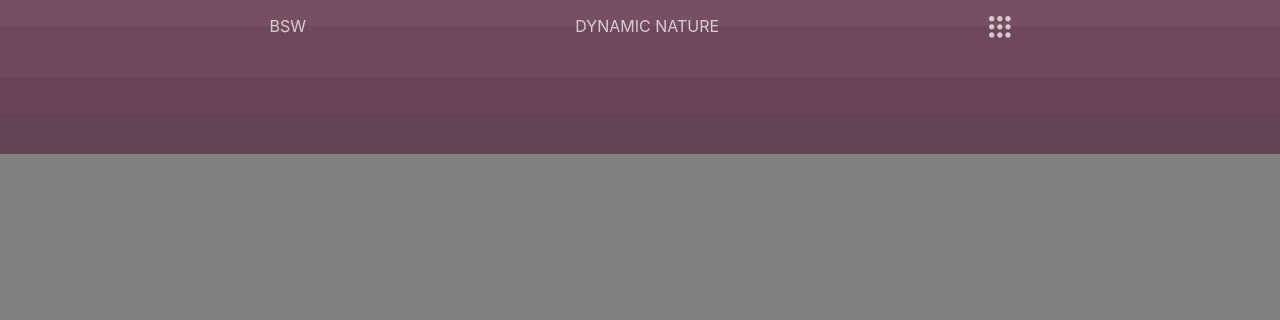
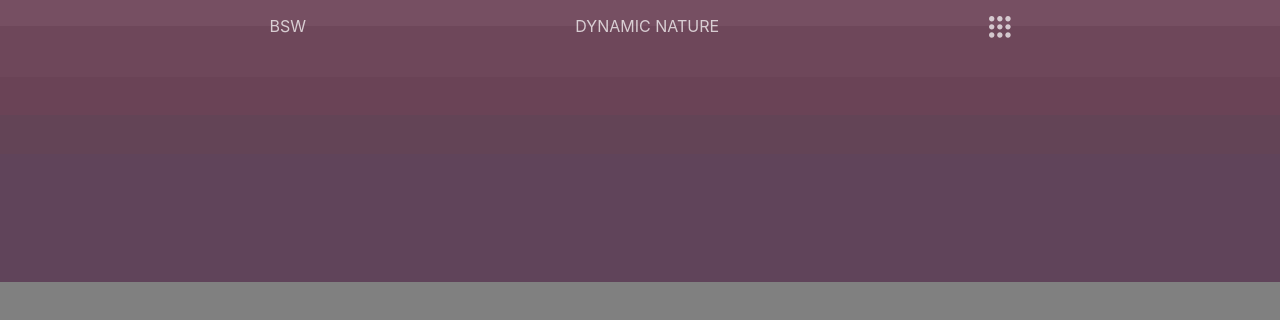
Before and after one commit to bell-sarian/dynamic-nature, a React (Create React App) app: page / in a window 1280 px wide. Shown: the top 320 px of the page. Built offline with nearby package versions, Linux system fonts and the light colour scheme.

Commit message:
create block component to use in OceanSunset

```diff
--- /dev/null
+++ b/src/Art/OceanSunset/Block/Block.js
@@ -0,0 +1,12 @@
+import React, { Component } from "react";
+// import Styles from "./OceanSunset.css";
+
+
+export default function Block(props)  {
+
+
+  return (
+      <div className="block" style={{backgroundColor: props.blockColor, height: props.blockHeight, width: props.blockWidth, zIndex: 9999 }}></div>
+  );
+
+}
--- a/src/Art/OceanSunset/OceanSunset.js
+++ b/src/Art/OceanSunset/OceanSunset.js
@@ -1,14 +1,35 @@
 import React, { Component } from "react";
 import Styles from "./OceanSunset.css";
-
+import Block from "./Block/Block";
 
 export default function OceanSunset()  {
+
+    const colors = {
+        "1-1": {"color": "#764F62", "width": "100vw", "height": "2vw"},
+        "2-1": {"color": "#6E475A", "width": "100vw", "height": "4vw"},
+        "3-1": {"color": "#6A4356", "width": "100vw", "height": "3vw"},
+        "4-1": {"color": "#634456", "width": "100vw", "height": "3vw"},
+        "5-1": {"color": "#60445A", "width": "100vw", "height": "5vw"},
+        "6-1": {"color": "#60445A", "width": "100vw", "height": "5vw"},
+    }
+
+    const renderBlock = () => {
+      let blocks = [];
+
+      for (let i = 0; i < colors.length() ; i++) {
+        break;
+      }
+    }
     return (
       <div className="ocean-sunset-container">
-        <div className="wave-1-1"></div>
-        <div className="wave-2-1"></div>
-        <div className="wave-3-1"></div>
-        <div className="wave-4-1"></div>
+        {/* <Block blockColor={colors["1-1"]} blockWidth={"100vw"} blockHeight={"2vw"} /> */}
+        <Block blockColor={colors["1-1"]["color"]} blockWidth={colors["1-1"]["width"]} blockHeight={colors["1-1"]["height"]} />
+        <Block blockColor={colors["2-1"]["color"]} blockWidth={colors["2-1"]["width"]} blockHeight={colors["2-1"]["height"]} />
+        <Block blockColor={colors["3-1"]["color"]} blockWidth={colors["3-1"]["width"]} blockHeight={colors["3-1"]["height"]} />
+        <Block blockColor={colors["4-1"]["color"]} blockWidth={colors["4-1"]["width"]} blockHeight={colors["4-1"]["height"]} />
+        <Block blockColor={colors["5-1"]["color"]} blockWidth={colors["5-1"]["width"]} blockHeight={colors["5-1"]["height"]} />
+        <Block blockColor={colors["6-1"]["color"]} blockWidth={colors["6-1"]["width"]} blockHeight={colors["6-1"]["height"]} />
+
       </div>
     );
 
```
